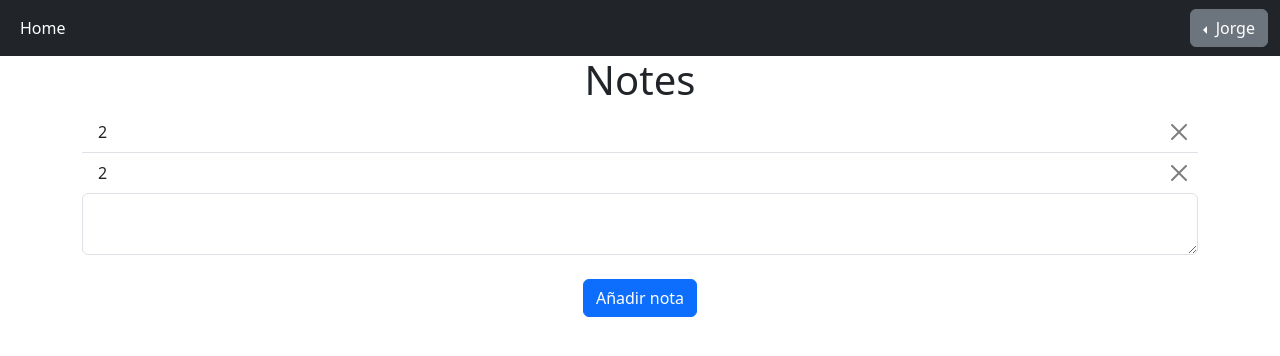
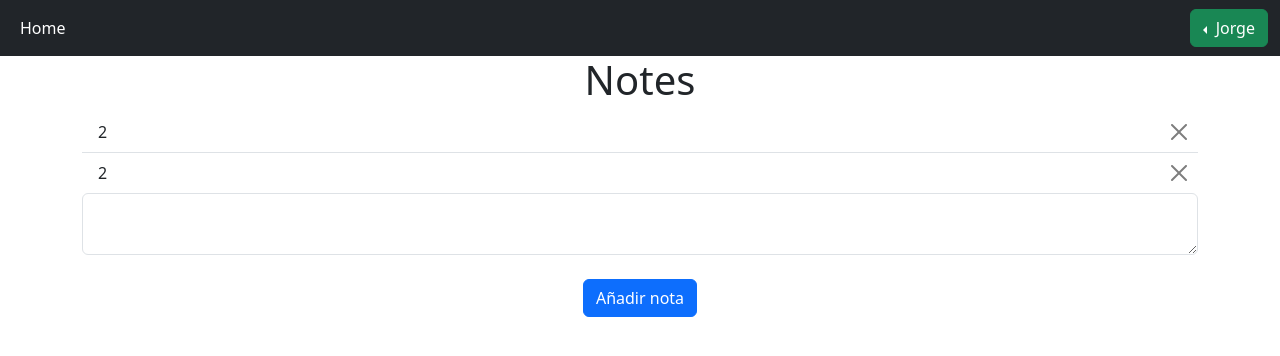
Before and after one commit to yortx85/flaskWebApp, a Flask app: page / in a window 1280 px wide. Shown: the top 356 px of the page. Run offline with Flask 3, Linux system fonts and the light colour scheme; a user stored in the database is signed in.

Commit message:
modificado botón a verde

```diff
--- a/loginweb/templates/base.html
+++ b/loginweb/templates/base.html
@@ -34,7 +34,7 @@
           </ul>
           <div class="btn-group dropstart">
             <a
-              class="btn btn-secondary dropdown-toggle"
+              class="btn btn-success dropdown-toggle"
               href="#"
               role="button"
               data-bs-toggle="dropdown"
```
Also changed, not shown: instance/database.db.
